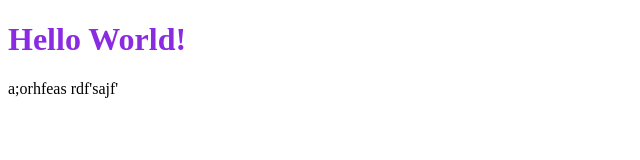
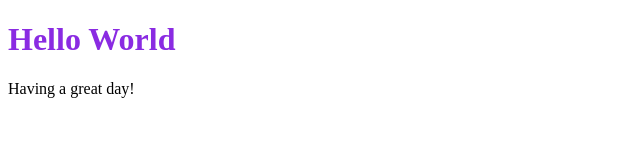
Before and after one commit to huntermetcalfux/portfolio, a plain HTML site: page index.html in a window 1280 px wide. Shown: the full height of the page, 0-640 px from the left. Drawn offline with Linux system fonts and the light colour scheme.

Commit message:
back to the basics
looking for assistance

```diff
--- a/index.html
+++ b/index.html
@@ -5,7 +5,7 @@
   </head>
   <body>
         <title>Hello World!</title>
-<h1>Hello World!</h1>
-<p>a;orhfeas rdf'sajf'</p>
+<h1>Hello World</h1>
+<p>Having a great day! </p>
   </body>
 </html>
```
Also changed, not shown: images/personallogo.png (added), images/self image for portfolio .png (added), 2 other files.
